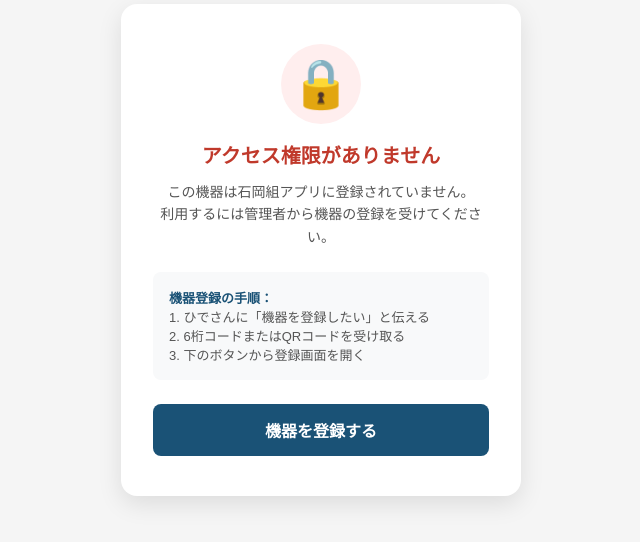
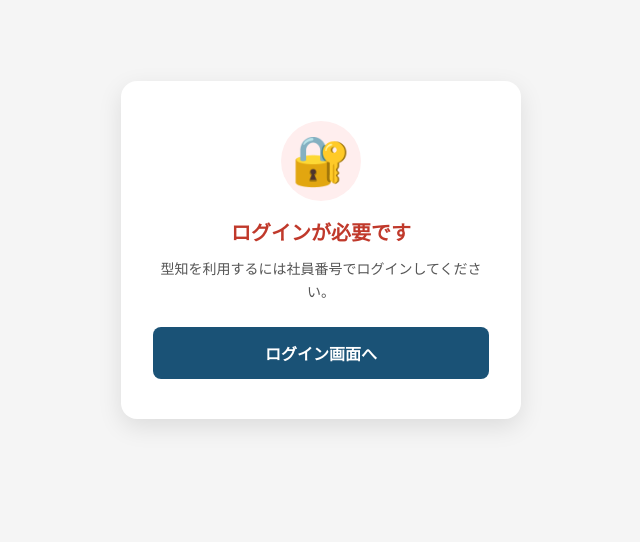
Before and after one commit to ishioka771977-sketch/katawaku-app, a plain HTML site: page denied.html in a window 1280 px wide. Shown: the part 150-692 px from the top of the page, without its empty margins (319-959 px from the left). Drawn offline with Linux system fonts and the light colour scheme.

Commit message:
auth unified - remove pairing

```diff
--- a/auth.js
+++ b/auth.js
@@ -83,7 +83,7 @@ function showLoginScreen() {
       <h1 style="font-size:24px;font-weight:bold;color:#0070C0;margin-bottom:4px;">型知 KATACHI</h1>
       <p style="font-size:13px;color:#999;margin-bottom:24px;">石岡組 型枠施工図</p>
       <label style="display:block;text-align:left;font-size:14px;font-weight:500;margin-bottom:4px;">社員番号</label>
-      <input id="auth-empnum" type="text" maxlength="4" placeholder="例: X000"
+      <input id="auth-empnum" type="text" maxlength="4" placeholder="社員番号"
         style="width:100%;padding:12px;border:1px solid #d1d5db;border-radius:8px;text-align:center;font-size:20px;font-family:monospace;margin-bottom:8px;box-sizing:border-box;" />
       <p style="font-size:11px;color:#aaa;margin-bottom:16px;">T=技術者 / W=作業員 / O=事務員 / X=管理者</p>
       <div id="auth-error" style="display:none;background:#fef2f2;color:#dc2626;padding:8px;border-radius:8px;font-size:13px;margin-bottom:12px;"></div>
--- a/denied.html
+++ b/denied.html
@@ -62,16 +62,10 @@ p { font-size: 14px; color: #555; line-height: 1.6; margin-bottom: 24px; }
 </head>
 <body>
   <div class="card">
-    <div class="icon">🔒</div>
-    <h1>アクセス権限がありません</h1>
-    <p>この機器は石岡組アプリに登録されていません。<br>利用するには管理者から機器の登録を受けてください。</p>
-    <div class="steps">
-      <strong>機器登録の手順：</strong><br>
-      1. ひでさんに「機器を登録したい」と伝える<br>
-      2. 6桁コードまたはQRコードを受け取る<br>
-      3. 下のボタンから登録画面を開く
-    </div>
-    <a href="/pair.html" class="btn">機器を登録する</a>
+    <div class="icon">🔐</div>
+    <h1>ログインが必要です</h1>
+    <p>型知を利用するには社員番号でログインしてください。</p>
+    <a href="index.html" class="btn">ログイン画面へ</a>
   </div>
 </body>
 </html>
```
Also changed, not shown: login.html (+2 -2 lines).
